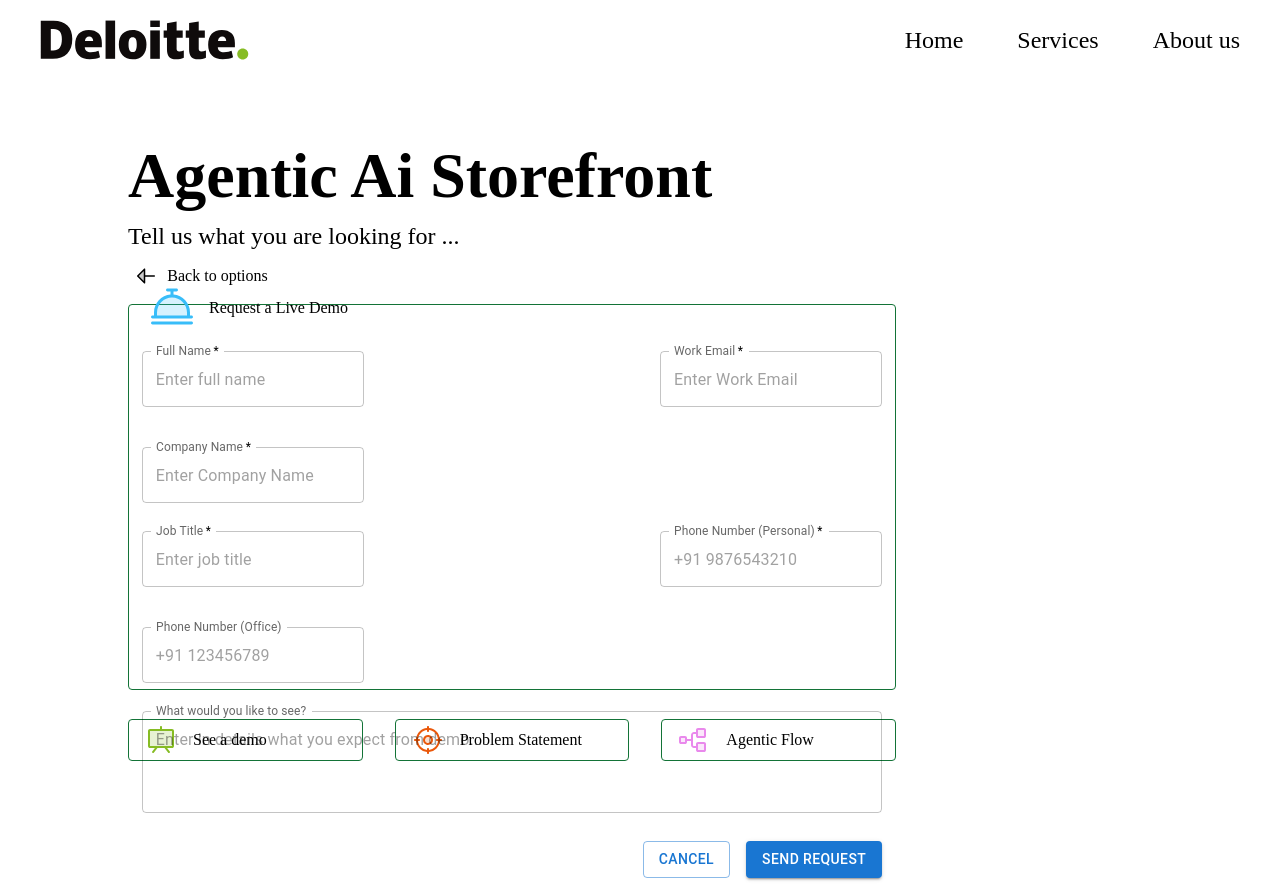
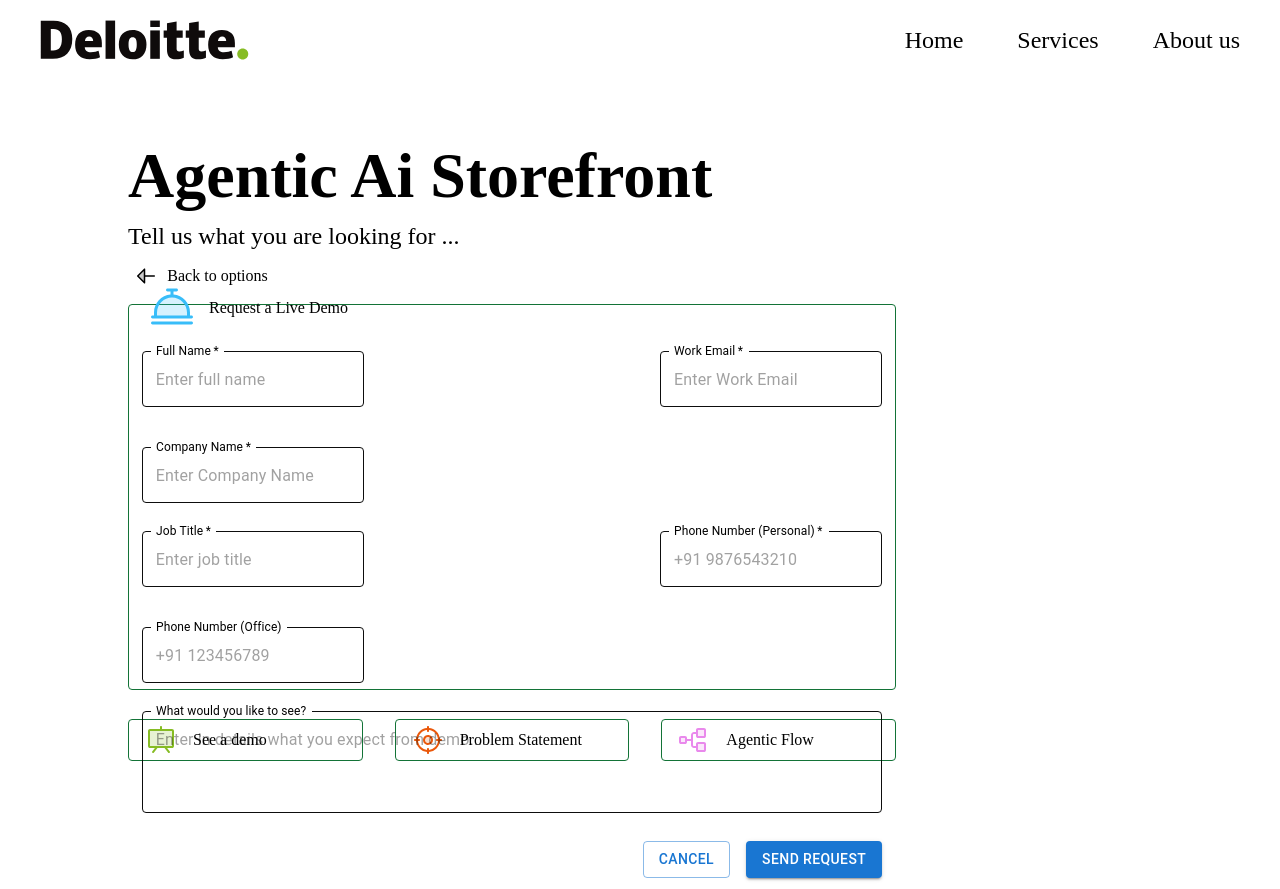
Before and after one commit to kranand-deloitte/agentic-ai-storefront, a React (Vite) app: page /details/request in a window 1280 px wide. Built offline with nearby package versions, Linux system fonts and the light colour scheme.

Commit message:
Change in form on Request live demo page.

```diff
--- a/src/components/RequestDemo.jsx
+++ b/src/components/RequestDemo.jsx
@@ -106,7 +106,13 @@
                         label="Full Name"
                         placeholder="Enter full name"
                         variant="outlined"
-                        InputLabelProps={{ shrink: true }}
+                        InputLabelProps={{ shrink: true, style: { color: 'rgba(0, 0, 0, 1)' } }}
+                        sx={{
+                          '& .MuiOutlinedInput-root': {
+                            '& fieldset': {
+                              borderColor: 'rgba(0, 0, 0, 0.95)',
+                            },
+                        }}}
                       />
                     </Grid>
                     <Grid item sx={{width: "30%"}}>
@@ -116,7 +122,13 @@
                         label="Work Email"
                         placeholder="Enter Work Email"
                         variant="outlined"
-                        InputLabelProps={{ shrink: true }}
+                        InputLabelProps={{ shrink: true, style: { color: 'rgba(0, 0, 0, 1)' } }}
+                        sx={{
+                          '& .MuiOutlinedInput-root': {
+                            '& fieldset': {
+                              borderColor: 'rgba(0, 0, 0, 0.95)',
+                            },
+                        }}}
                       />
                     </Grid>
                     <Grid item sx={{width: "30%"}}>
@@ -126,7 +138,13 @@
                         label="Company Name"
                         placeholder="Enter Company Name"
                         variant="outlined"
-                        InputLabelProps={{ shrink: true }}
+                        InputLabelProps={{ shrink: true, style: { color: 'rgba(0, 0, 0, 1)' } }}
+                        sx={{
+                          '& .MuiOutlinedInput-root': {
+                            '& fieldset': {
+                              borderColor: 'rgba(0, 0, 0, 0.95)',
+                            },
+                        }}}
                       />
                     </Grid>
                   </Grid>
@@ -141,7 +159,13 @@
                         label="Job Title"
                         placeholder="Enter job title"
                         variant="outlined"
-                        InputLabelProps={{ shrink: true }}
+                        InputLabelProps={{ shrink: true,style: { color: 'rgba(0, 0, 0, 1)' } }}
+                        sx={{
+                          '& .MuiOutlinedInput-root': {
+                            '& fieldset': {
+                              borderColor: 'rgba(0, 0, 0, 0.95)',
+                            },
+                        }}}
                       />
                     </Grid>
                     <Grid item sx={{width: "30%"}}>
@@ -151,7 +175,13 @@
                         label="Phone Number (Personal)"
                         placeholder="+91 9876543210"
                         variant="outlined"
-                        InputLabelProps={{ shrink: true }}
+                        InputLabelProps={{ shrink: true, style: { color: 'rgba(0, 0, 0, 1)' } }}
+                        sx={{
+                          '& .MuiOutlinedInput-root': {
+                            '& fieldset': {
+                              borderColor: 'rgba(0, 0, 0, 0.95)',
+                            },
+                        }}}
                       />
                     </Grid>
                     <Grid item sx={{width: "30%"}}>
@@ -160,7 +190,13 @@
                         label="Phone Number (Office)"
                         placeholder="+91 123456789"
                         variant="outlined"
-                        InputLabelProps={{ shrink: true }}
+                        InputLabelProps={{ shrink: true, style: { color: 'rgba(0, 0, 0, 1)' } }}
+                        sx={{
+                          '& .MuiOutlinedInput-root': {
+                            '& fieldset': {
+                              borderColor: 'rgba(0, 0, 0, 0.95)',
+                            },
+                        }}}
                       />
                     </Grid>
                   </Grid>
@@ -174,7 +210,13 @@
                     label="What would you like to see?"
                     placeholder="Enter in details what you expect from demo..."
                     variant="outlined"
-                    InputLabelProps={{ shrink: true }}
+                    InputLabelProps={{ shrink: true, style: { color: 'rgba(0, 0, 0, 1)' } }}
+                    sx={{
+                      '& .MuiOutlinedInput-root': {
+                        '& fieldset': {
+                          borderColor: 'rgba(0, 0, 0, 0.95)',
+                        },
+                    }}}
                   />
                 </Grid>
                 {/* Fourth Row */}
```
